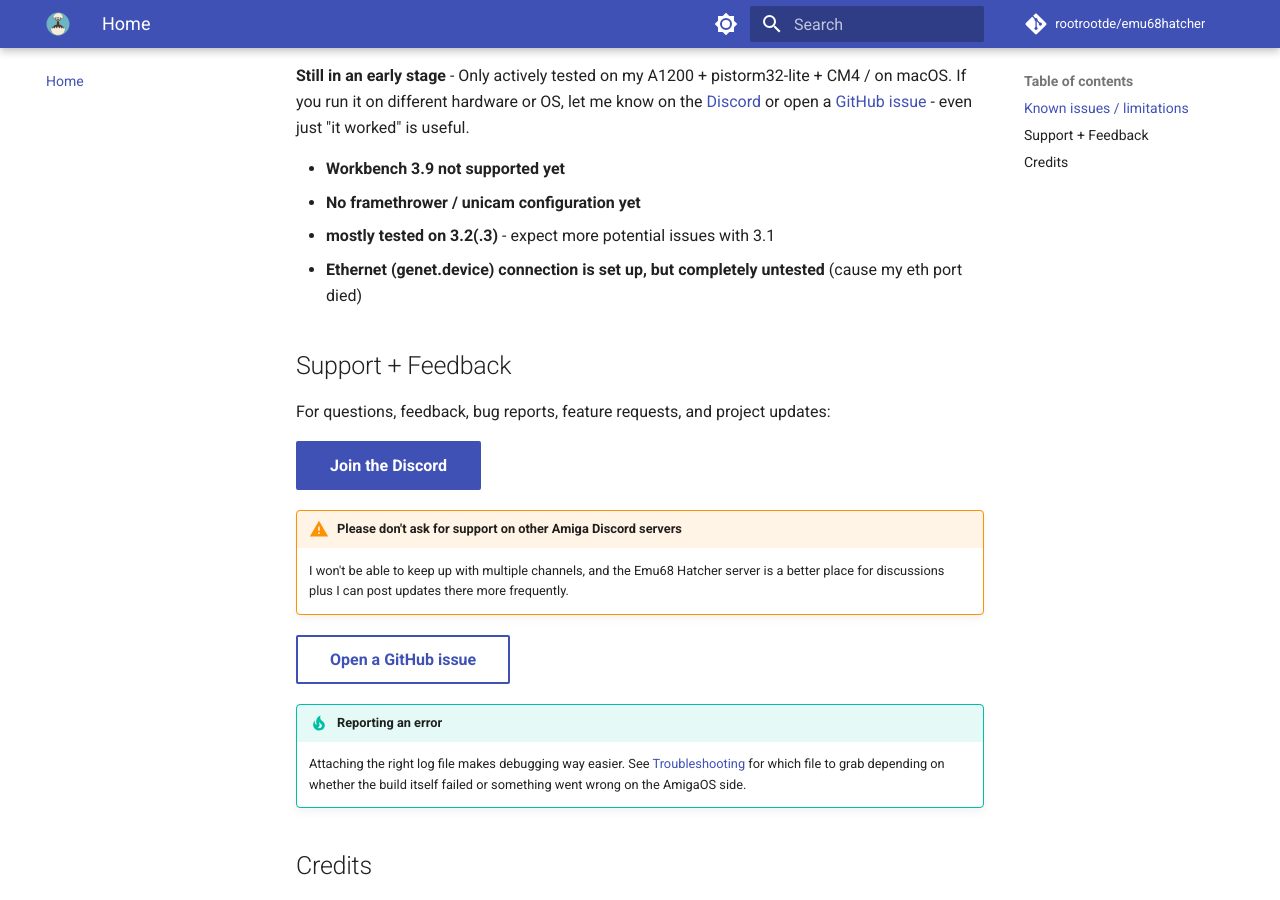
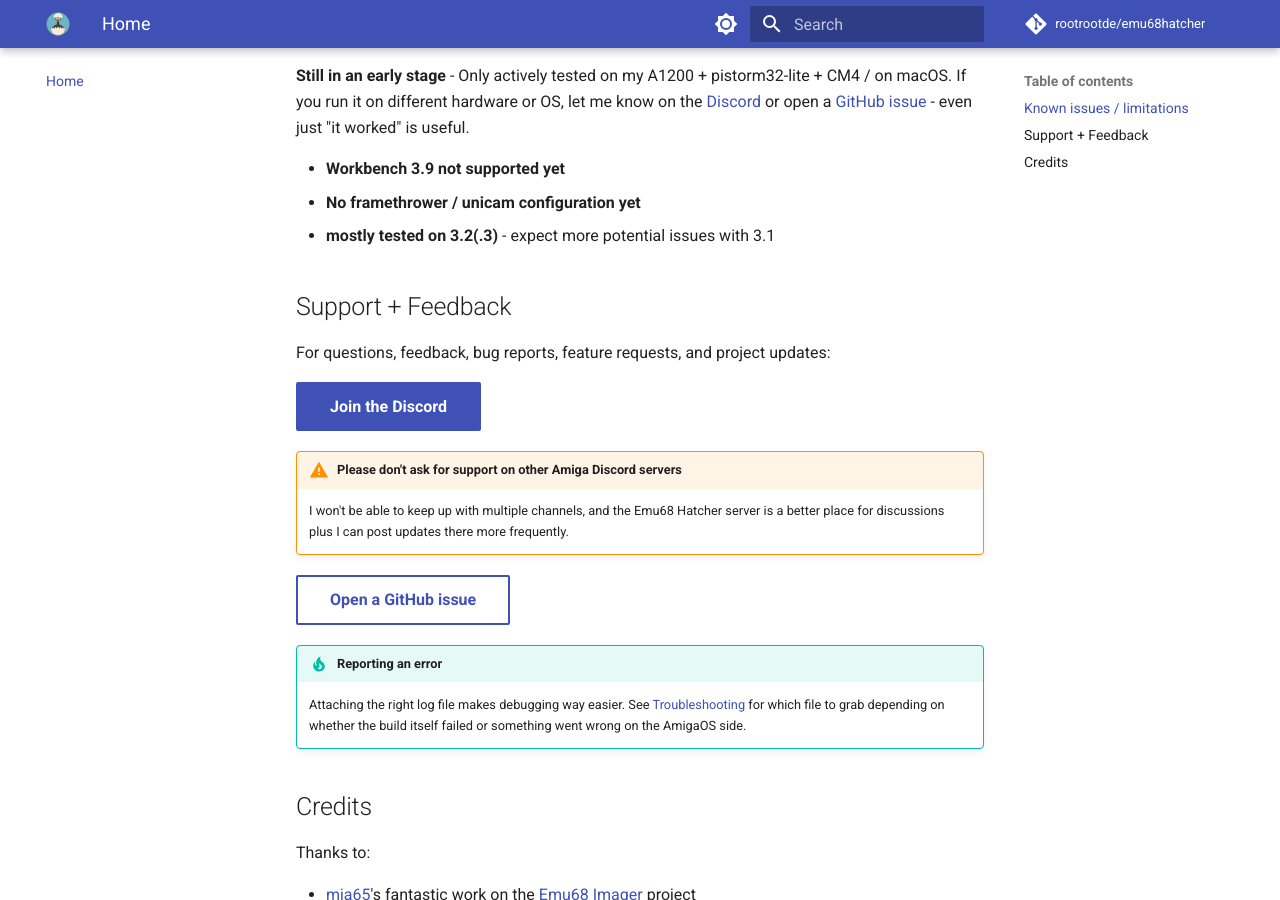
Before and after one commit to rootrootde/emu68hatcher, an MkDocs documentation site: the page built from docs/index.md, in a window 1280 px wide and 900 px high, scrolled down 1225 px. Built offline with MkDocs 1.6.1 and Material for MkDocs 9.7.7, drawn with Linux system fonts in a browser that asks for light colours; comment, search, counter and statistics services are not loaded.

Commit message:
docs: drop ethernet-untested note

```diff
--- a/docs/index.md
+++ b/docs/index.md
@@ -22,7 +22,6 @@
 - **Workbench 3.9 not supported yet**
 - **No framethrower / unicam configuration yet**
 - **mostly tested on 3.2(.3)** - expect more potential issues with 3.1
-- **Ethernet (genet.device) connection is set up, but completely untested** (cause my eth port died)
 
 ## Support + Feedback
 
```
